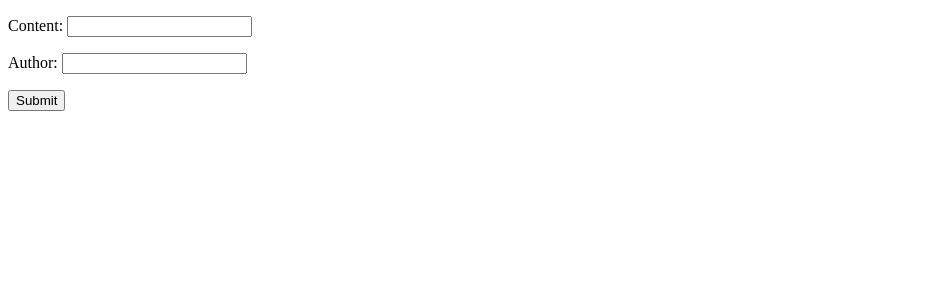
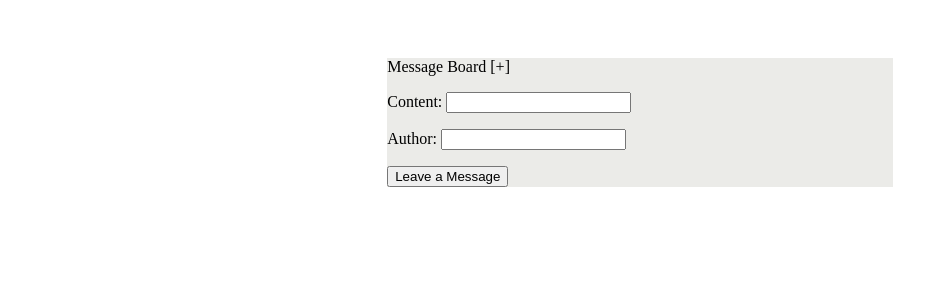
Before and after one commit to r-neil/MessageBoard, a Django app: page /leave_message/ in a window 1280 px wide. Shown: the top 300 px of the page, without its empty margins (0-948 px from the left). Run offline with Django 3.2, Linux system fonts and the light colour scheme.

Commit message:
continued work on leaving a message'

```diff
--- a/leftmessages/forms.py
+++ b/leftmessages/forms.py
@@ -1,9 +1,8 @@
 from django import forms
-from django.forms import ModelForm
 
 from . import models
 
-class MessageCreateForm(ModelForm):
+class MessageCreateForm(forms.ModelForm):
 	class Meta:
 		fields = (
 			'content',
--- /dev/null
+++ b/leftmessages/static/leftmessages/main.css
@@ -0,0 +1,24 @@
+
+section#header{
+	height: 50px;
+}
+
+section#content{
+	display: block;
+	margin-right: auto;
+    margin-left: auto;
+	width: 40%;
+	background: #ebebe8;
+}
+
+.message{
+	border-style: groove;
+}
+
+.content{
+	text-align: center;
+}
+
+.author{
+	text-align: right;
+}
--- /dev/null
+++ b/leftmessages/templates/leftmessages/create_form.html
@@ -0,0 +1,11 @@
+{% extends "leftmessages/layout.html" %}
+
+{% block title %}Leave a New Message{% endblock %}
+
+{% block content %}
+	<form action="" method="POST">
+		{{ form.as_p }}
+		{% csrf_token %}
+		<input type="submit" value="Leave a Message">
+	</form>
+{% endblock %}
--- /dev/null
+++ b/leftmessages/templates/leftmessages/layout.html
@@ -0,0 +1,15 @@
+<!DOCTYPE html>
+<html>
+<head>
+	<title>{% block title %}{% endblock %}</title>
+	<link href='static/leftmessages/main.css' rel="stylesheet">
+</head>
+<body>
+<section id='header'></section>
+
+<section id='content'>
+Message Board [+]
+{% block content %}{% endblock %}
+</section>
+</body>
+</html>
--- a/leftmessages/templates/leftmessages/show_messages.html
+++ b/leftmessages/templates/leftmessages/show_messages.html
@@ -1,23 +1,13 @@
-<!DOCTYPE html>
-<html>
-<head>
-	<title>Leave a Message</title>
-</head>
-<body>
+{% extends "leftmessages/layout.html" %}
 
-{% for message in last_ten_messages %}
+{% block title %}Show Messages{% endblock %}
 
-{{ message.content }}
 
-{% endfor %}
-
-<p>
-
-<form action="leave_message/" method="post">
-    {% csrf_token %}
-    {{ form.as_p }}
-    <input type="submit" value="Submit" />
-</form>
-
-</body>
-</html>
+{% block content %}
+	{% for message in last_ten_messages %}
+		<div class="message">
+		<div class='content'> {{ message.content }} </div>
+		<div class='author'> ~{{ message.author }} </div>
+		</div>
+	{% endfor %}
+{% endblock %}
--- a/leftmessages/urls.py
+++ b/leftmessages/urls.py
@@ -3,6 +3,6 @@ from django.conf.urls import url
 from . import views
 
 urlpatterns = [
-	url(r'^$', views.DisplayMessages),
-	url(r'^leave_message/$', views.LeaveMessage)
+	url(r'^$', views.DisplayMessages, name='display_message'),
+	url(r'^leave_message/$', views.leave_message, name='leave_message'),
 ]
--- a/leftmessages/views.py
+++ b/leftmessages/views.py
@@ -1,6 +1,6 @@
 from django.shortcuts import render
-from django.http import	HttpResponse
-
+from django.http import HttpResponseRedirect, HttpResponse
+from django.urls import reverse
 
 from . import models
 from . import serializers
@@ -16,20 +16,18 @@ def DisplayMessages(request):
 class DisplayMessagesAPI():
 	pass
 
-
-def LeaveMessage(request):
-	print("leave")
-	if request == "POST":
+# create new message
+	#site
+def leave_message(request):
+	if request.method == 'POST':
 		form = forms.MessageCreateForm(request.POST)
-		if (form.is_valid()):
-			print("yes")
+		if form.is_valid():
+			print('form saved')
+			form.save()
+			return render(request, 'leftmessages/create_form.html', {'form': form})
 	else:
 		form = forms.MessageCreateForm()
-		return render(request, 'leftmessages/show_messages.html', {'form': form})
-
-
-# create new message
-	#site
+		return render(request, 'leftmessages/create_form.html', {'form': form})
 
 	#api
 
--- /dev/null
+++ b/notes.txt
@@ -0,0 +1,2 @@
+CSS for HTML Pages
+Redirect once messages is "posted"
```
Also changed, not shown: db.sqlite3.
